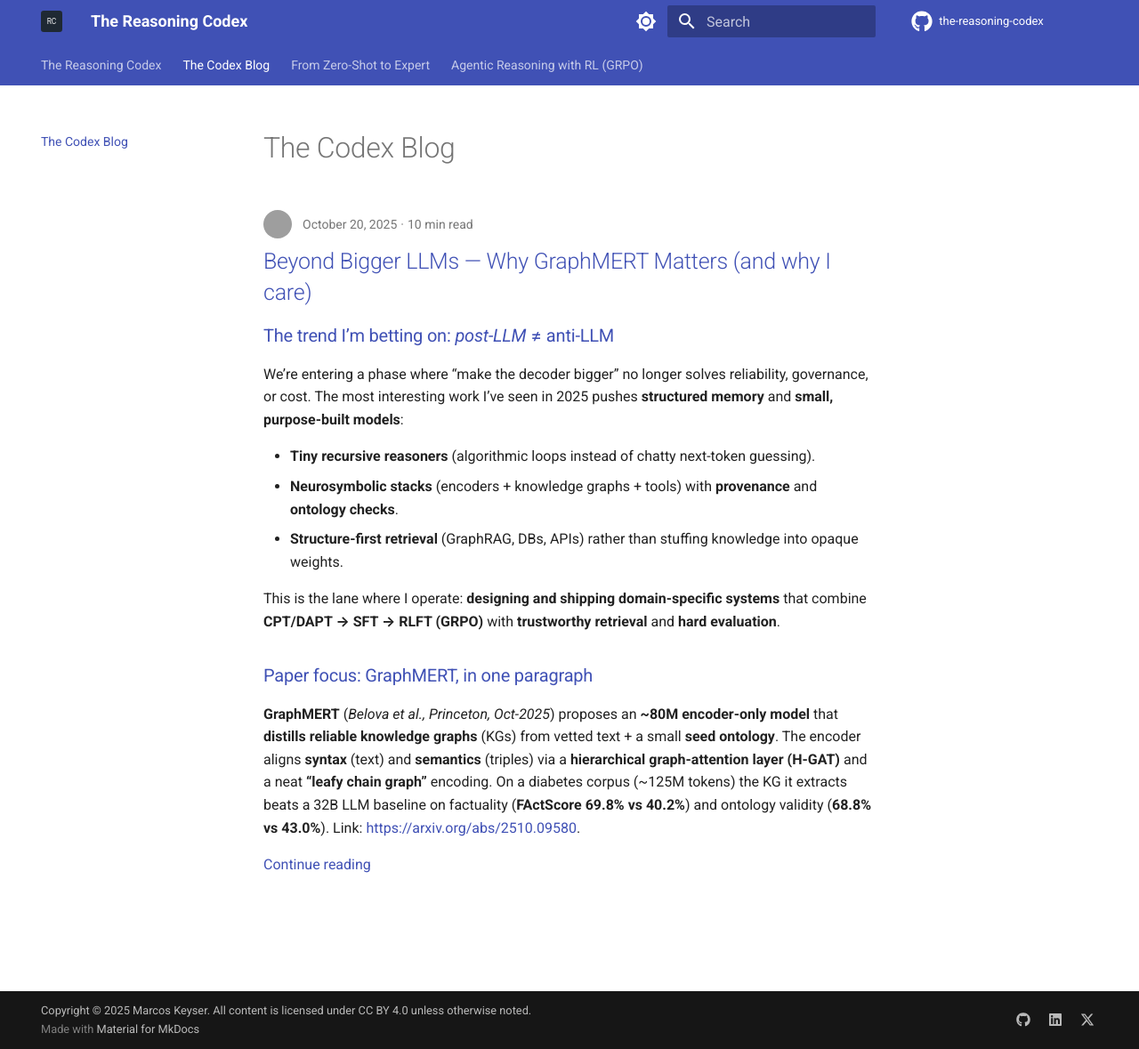
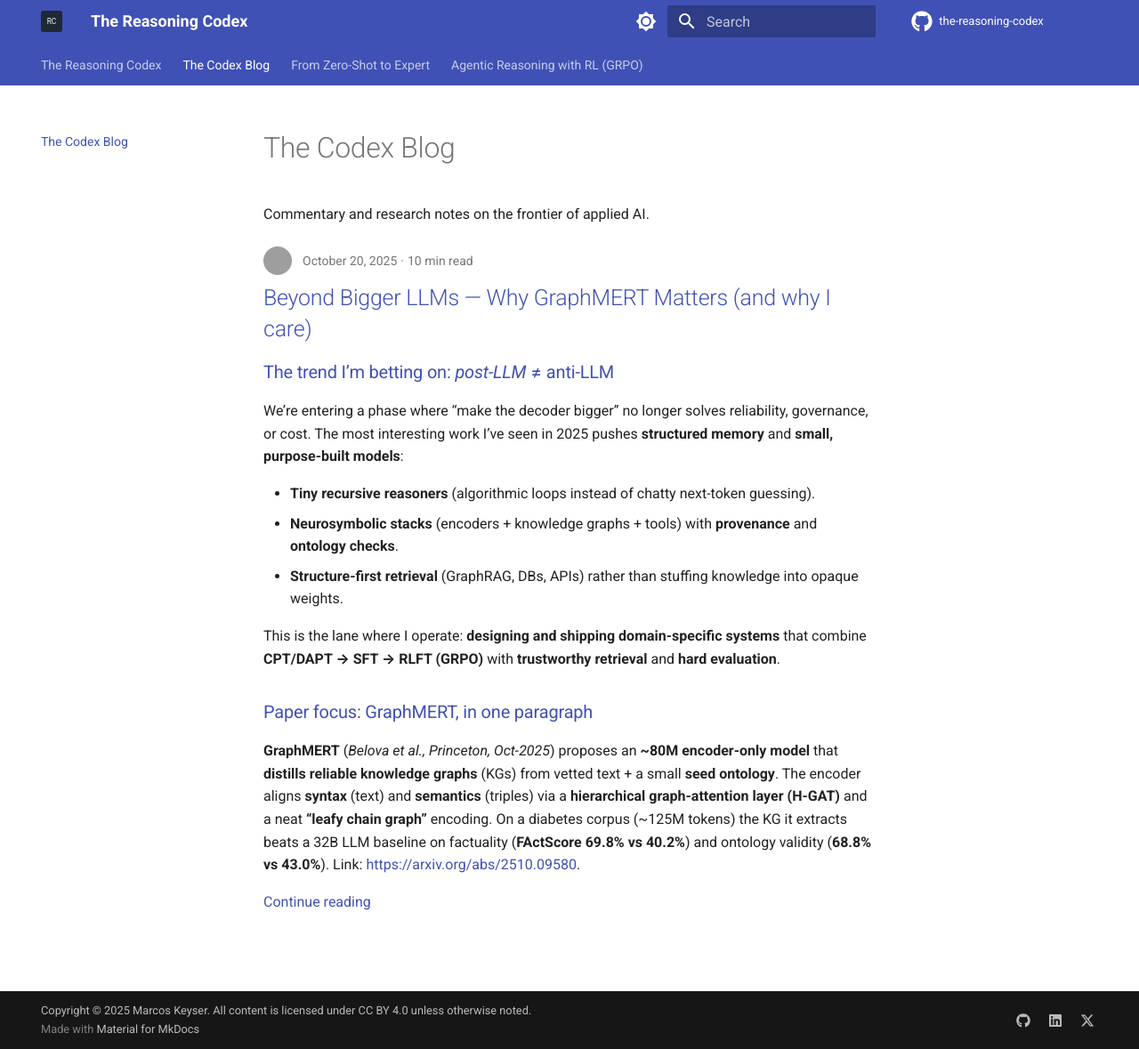
Before and after one commit to markeyser/colorless-green, an MkDocs documentation site: the page built from docs/blog/index.md, in a window 1280 px wide and 1179 px high. Shown: the whole window at 89% size. Built offline with MkDocs 1.6.1 and Material for MkDocs 9.7.7, drawn with Linux system fonts in a browser that asks for light colours; comment, search, counter and statistics services are not loaded; grey boxes are pictures that could not be loaded.

```diff
--- a/docs/blog/index.md
+++ b/docs/blog/index.md
@@ -1 +1,3 @@
 # The Codex Blog
+
+Commentary and research notes on the frontier of applied AI.
```
